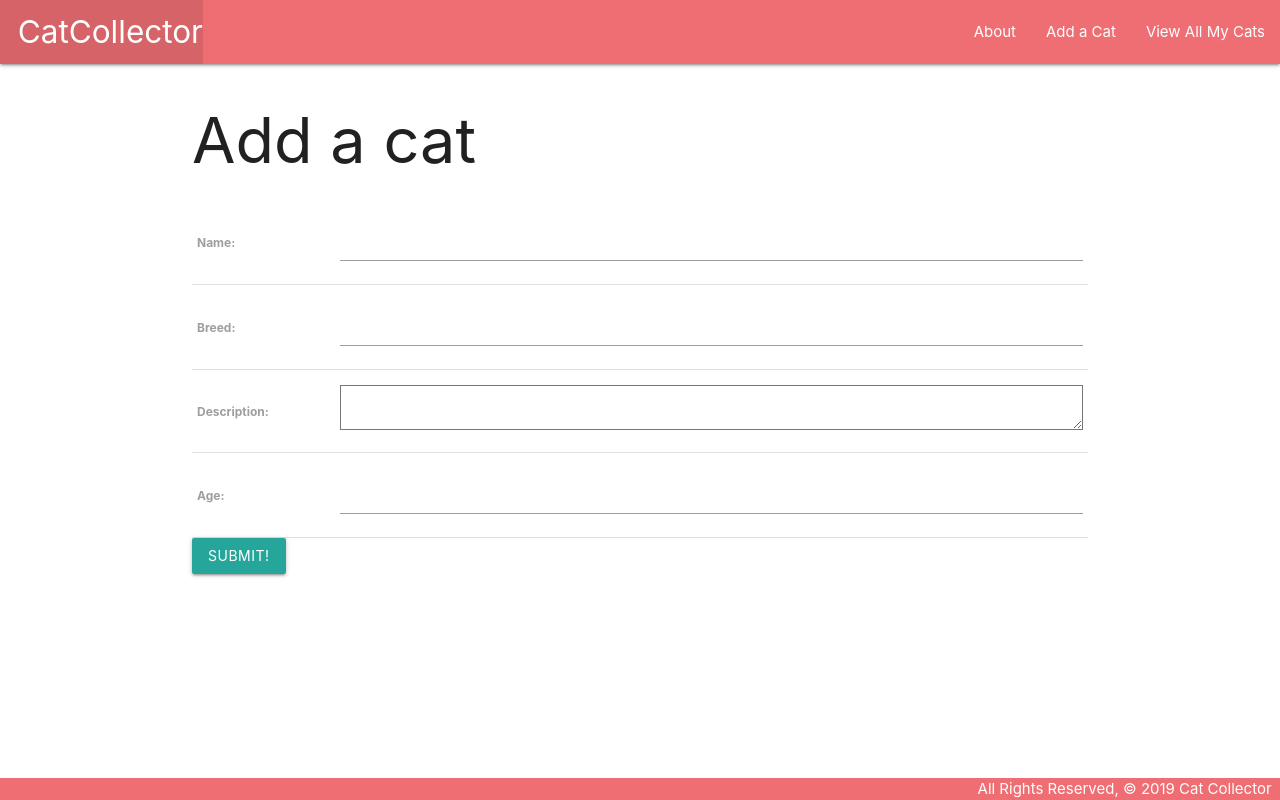
After one commit to Bobby-Coleman/catcollector, a Django app: page /cats/create/ in a window 1280 px wide. The commit adds this page. Run offline with Django 3.2, Linux system fonts and the light colour scheme.

Commit message:
Use class-based view for cat create

```diff
--- a/main_app/templates/base.html
+++ b/main_app/templates/base.html
@@ -19,6 +19,7 @@
                 </ul>
                 <ul class="right">
                     <li><a href="{% url 'about' %}">About</a></li>
+                    <li><a href="{% url 'cats_create' %}">Add a Cat</a></li>
                     <li><a href="{% url 'cats_index' %}">View All My Cats</a></li>
                 </ul>
             </div>
--- /dev/null
+++ b/main_app/templates/main_app/cat_form.html
@@ -0,0 +1,16 @@
+{% extends 'base.html' %}
+
+{% block content %}
+
+<h1>Add a cat</h1>
+  <!-- Leaving the action empty makes the form post to the same url used to display it -->
+  <form action="" method="post">
+    <!-- Django requires the following for security purposes -->
+    {% csrf_token %}
+    <table>
+      <!-- Render the inputs inside of <tr>s & <td>s -->
+      {{ form.as_table }}
+    </table>
+    <input type="submit" value="Submit!" class="btn">
+  </form>
+{% endblock %}
--- a/main_app/urls.py
+++ b/main_app/urls.py
@@ -2,8 +2,9 @@ from django.urls import path
 from . import views
 
 urlpatterns = [
-    path('', views.home, name='home'),
-    path('about/', views.about, name='about'),
-    path('cats/', views.CatList.as_view(), name='cats_index'),
+    path('',              views.home,                name='home'),
+    path('about/',        views.about,               name='about'),
+    path('cats/',         views.CatList.as_view(),   name='cats_index'),
+    path('cats/create/',  views.CatCreate.as_view(), name='cats_create'),
     path('cats/<int:pk>', views.CatDetail.as_view(), name='cats_detail'),
 ]
--- a/main_app/views.py
+++ b/main_app/views.py
@@ -1,6 +1,7 @@
 from django.shortcuts import render
 from .models import Cat
 from django.views.generic import ListView, DetailView
+from django.views.generic.edit import CreateView
 
 def home (request):
     return render(request, 'home.html')
@@ -16,3 +17,8 @@ class CatList(ListView):
 
 class CatDetail(DetailView):
     model = Cat
+
+
+class CatCreate(CreateView):
+    model = Cat
+    fields = '__all__'
```
